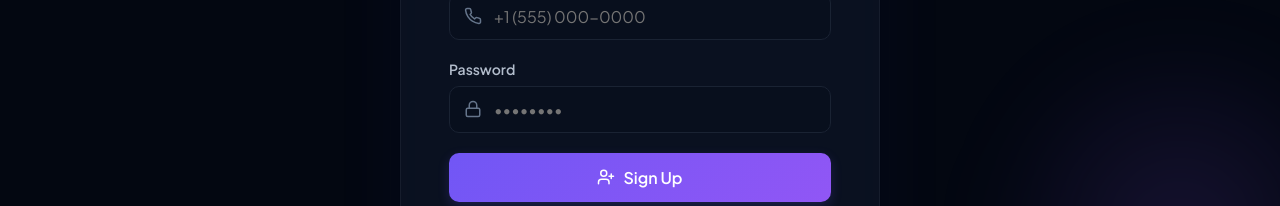
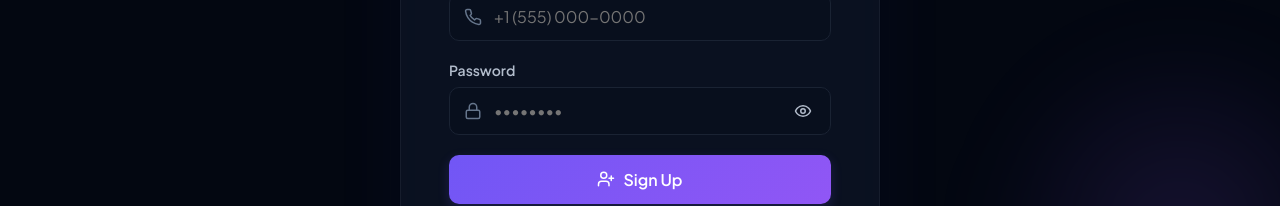
Before and after one commit to md-nasim-mondal/task-collaboration-system, a Next.js app in the folder client/: page /signup in a window 1280 px wide. Shown: the part 469-675 px from the top of the page. Built offline with nearby package versions, Linux system fonts and the light colour scheme; no server answers.

Commit message:
feat: add SignupPage, LoginPage components and global styles for authentication flows

```diff
--- a/client/src/app/globals.css
+++ b/client/src/app/globals.css
@@ -160,6 +160,7 @@ button, input, textarea, select {
 .gradient-text {
   background: linear-gradient(135deg, hsl(var(--primary)), hsl(var(--accent)));
   -webkit-background-clip: text;
+  background-clip: text;
   -webkit-text-fill-color: transparent;
   font-family: var(--font-display);
 }
@@ -201,3 +202,16 @@ button, input, textarea, select {
 .badge-high { background: hsl(var(--danger) / 0.1); color: hsl(var(--danger)); }
 .badge-medium { background: hsl(var(--warning) / 0.1); color: hsl(var(--warning)); }
 .badge-low { background: hsl(var(--success) / 0.1); color: hsl(var(--success)); }
+
+/* Premium Input Autofill Style overrides */
+input:-webkit-autofill,
+input:-webkit-autofill:hover,
+input:-webkit-autofill:focus,
+input:-webkit-autofill:active {
+  -webkit-background-clip: text;
+  background-clip: text;
+  -webkit-text-fill-color: hsl(var(--text-primary)) !important;
+  transition: background-color 5000s ease-in-out 0s;
+  box-shadow: inset 0 0 20px 20px transparent;
+  padding: 12px 0 !important;
+}
--- a/client/src/components/pages/SignupPageClient.tsx
+++ b/client/src/components/pages/SignupPageClient.tsx
@@ -4,7 +4,7 @@ import React, { useState, useEffect } from "react";
 import { useAuth } from "@/context/AuthContext";
 import { useRouter } from "next/navigation";
 import Link from "next/link";
-import { Shield, Mail, Lock, User, UserPlus, Phone } from "lucide-react";
+import { Shield, Mail, Lock, User, UserPlus, Phone, Eye, EyeOff } from "lucide-react";
 
 export default function SignupPageClient() {
   const { signup, isAuthenticated, isLoading } = useAuth();
@@ -13,6 +13,7 @@ export default function SignupPageClient() {
   const [name, setName] = useState("");
   const [email, setEmail] = useState("");
   const [password, setPassword] = useState("");
+  const [showPassword, setShowPassword] = useState(false);
   const [phone, setPhone] = useState("");
   const [localLoading, setLocalLoading] = useState(false);
 
@@ -134,6 +135,7 @@ export default function SignupPageClient() {
                 alignItems: "center",
                 gap: "12px",
                 padding: "0 14px",
+                height: "48px",
                 borderRadius: "10px",
                 border: "1px solid hsl(var(--border-color))",
                 backgroundColor: "hsl(var(--bg-secondary) / 0.5)",
@@ -177,6 +179,7 @@ export default function SignupPageClient() {
                 alignItems: "center",
                 gap: "12px",
                 padding: "0 14px",
+                height: "48px",
                 borderRadius: "10px",
                 border: "1px solid hsl(var(--border-color))",
                 backgroundColor: "hsl(var(--bg-secondary) / 0.5)",
@@ -220,6 +223,7 @@ export default function SignupPageClient() {
                 alignItems: "center",
                 gap: "12px",
                 padding: "0 14px",
+                height: "48px",
                 borderRadius: "10px",
                 border: "1px solid hsl(var(--border-color))",
                 backgroundColor: "hsl(var(--bg-secondary) / 0.5)",
@@ -262,6 +266,7 @@ export default function SignupPageClient() {
                 alignItems: "center",
                 gap: "12px",
                 padding: "0 14px",
+                height: "48px",
                 borderRadius: "10px",
                 border: "1px solid hsl(var(--border-color))",
                 backgroundColor: "hsl(var(--bg-secondary) / 0.5)",
@@ -278,7 +283,7 @@ export default function SignupPageClient() {
             >
               <Lock size={18} style={{ color: "hsl(var(--text-muted))", flexShrink: 0 }} />
               <input
-                type="password"
+                type={showPassword ? "text" : "password"}
                 required
                 value={password}
                 onChange={(e) => setPassword(e.target.value)}
@@ -292,6 +297,22 @@ export default function SignupPageClient() {
                   color: "hsl(var(--text-primary))",
                 }}
               />
+              <button
+                type="button"
+                onClick={() => setShowPassword(!showPassword)}
+                style={{
+                  background: "none",
+                  border: "none",
+                  cursor: "pointer",
+                  color: "hsl(var(--text-secondary))",
+                  display: "flex",
+                  alignItems: "center",
+                  justifyContent: "center",
+                  padding: "4px",
+                }}
+              >
+                {showPassword ? <EyeOff size={18} /> : <Eye size={18} />}
+              </button>
             </div>
           </div>
 
```
Also changed, not shown: client/src/components/pages/LoginPageClient.tsx (+21 -2 lines).
